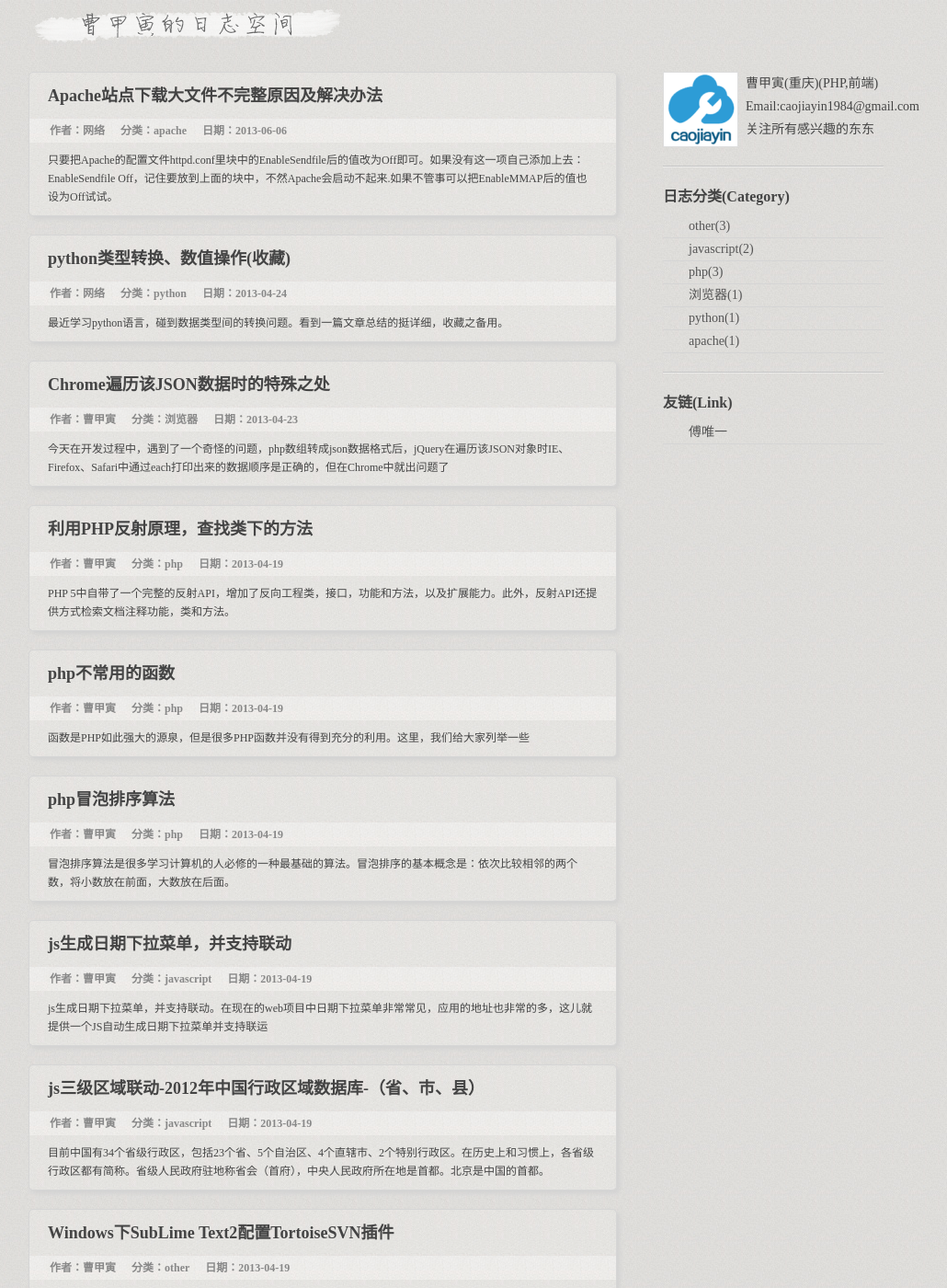
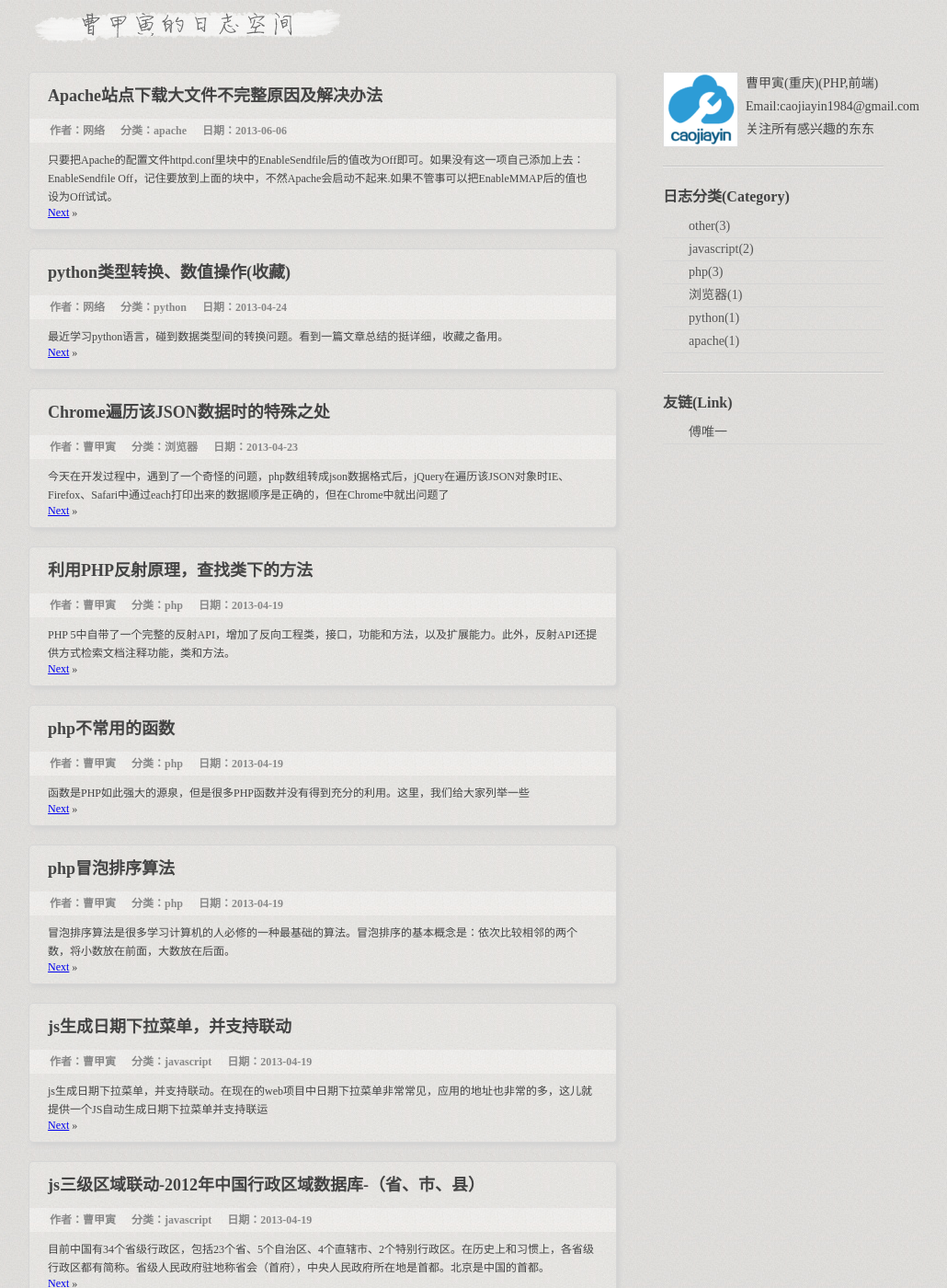
Before and after one commit to caojiayin/blog, a Jekyll site: the page built from index.html, in a window 1280 px wide and 1400 px high. Shown: the whole window at 92% size, without its empty margins (144-1174 px from the left). Built offline with Jekyll 4.4.1, drawn with Linux system fonts in a browser that asks for light colours; the list of posts is cut into pages by our own code.

Commit message:
update page

```diff
--- a/index.html
+++ b/index.html
@@ -16,5 +16,17 @@ title:
 		{% endif %}
 		{{ post.description }}
 	</div>
+	<div class="index_page">
+                {% if paginator.previous_page %}
+		{% if paginator.previous_page>1  %}
+                &laquo;&nbsp;<a href="{{ site:baseurl  }}/page{{ paginator.previous_page }}" class="page">Previous</a>
+		{% else  %}
+		&laquo;&nbsp;<a href="{{ site:baseurl  }}/" class="page">Previous</a>
+		{% endif  %}
+                {% endif %}
+                {% if paginator.next_page %}
+                <a href="{{ site:baseurl  }}/page{{ paginator.next_page  }}" class="page">Next</a>&nbsp;&raquo;
+                {% endif %}
+        </div>
 </div>
 {% endfor %}
```
